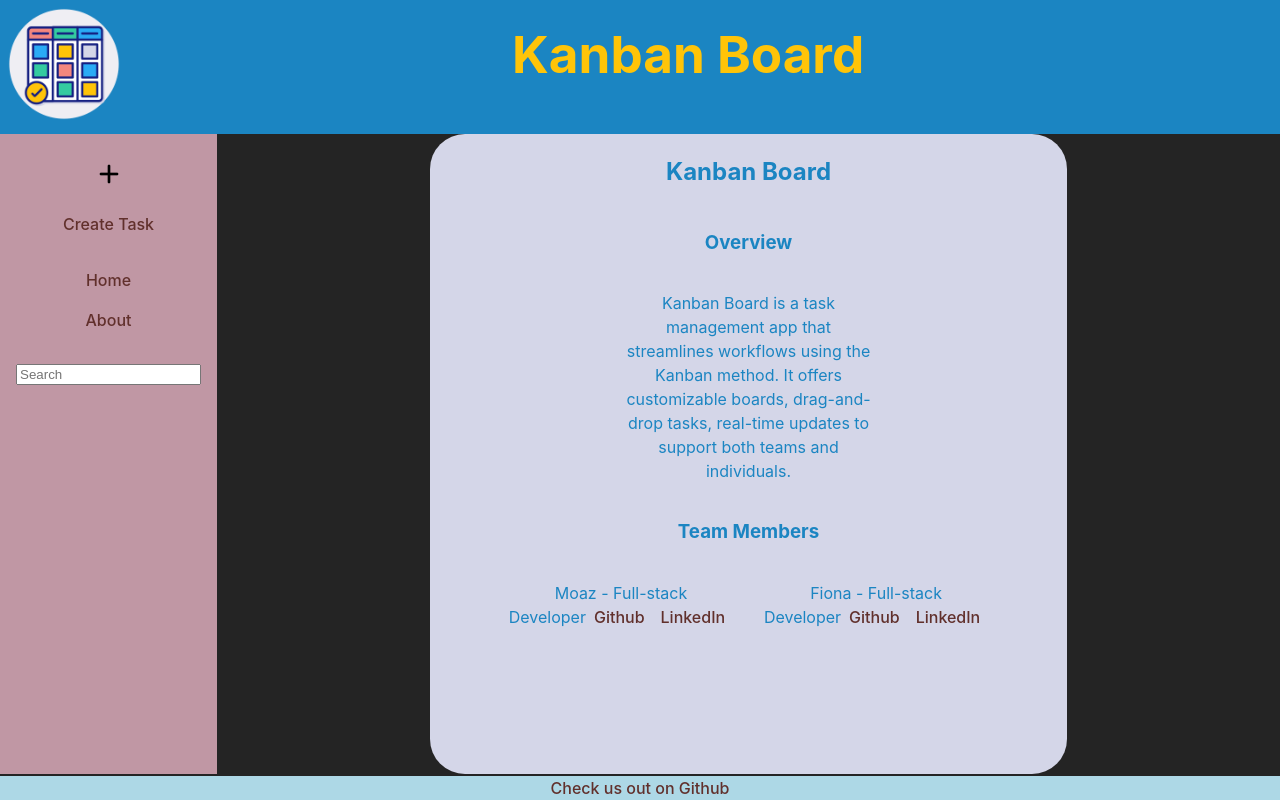
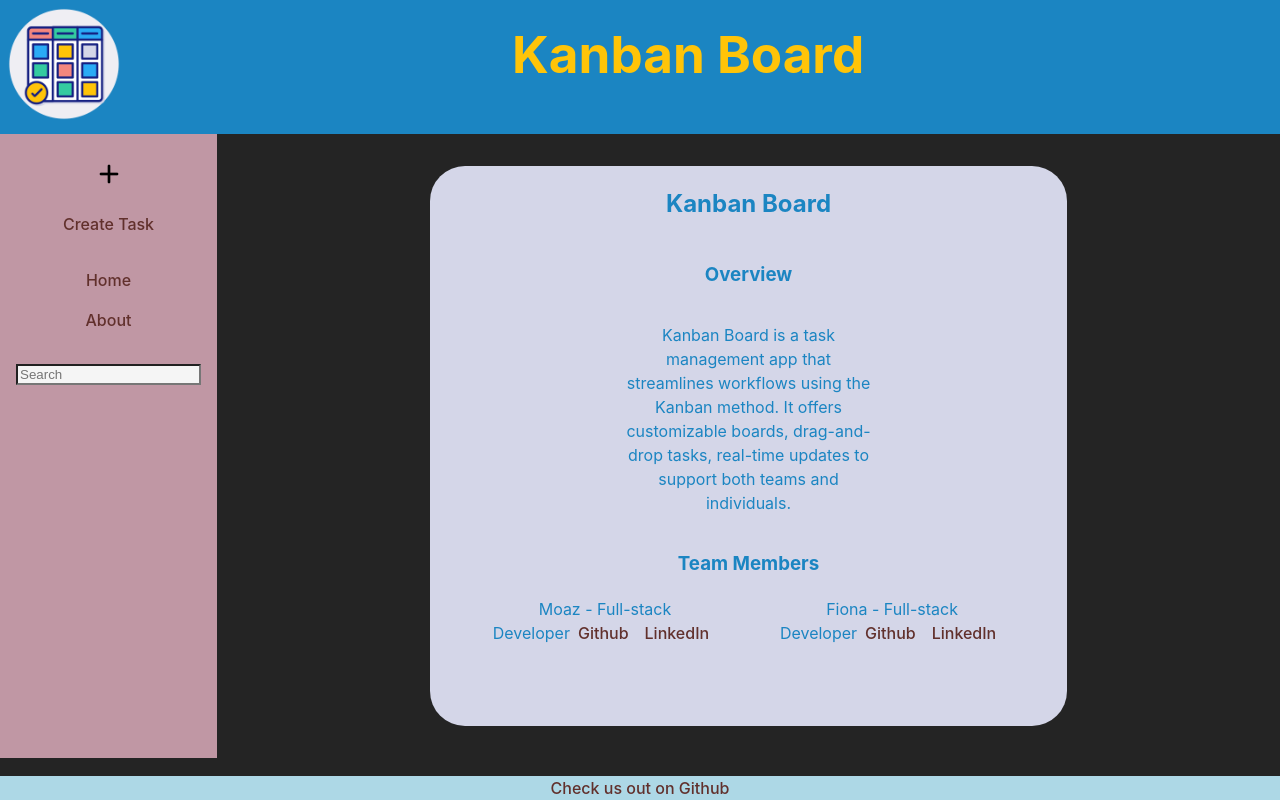
Before and after one commit to zee-fi/kanbanBoardApp, a React (Vite) app: page /about in a window 1280 px wide. Built offline with nearby package versions, Linux system fonts and the light colour scheme; no server answers; the HTML template or start-up script is replaced by a standard one.

Commit message:
changed search color, added margin in about page

```diff
--- a/src/index.css
+++ b/src/index.css
@@ -73,6 +73,7 @@ button:focus-visible {
   justify-content:space-around;
   min-height: 36em;
   width: 100%;
+
 }
 
 .task, .taskDetails {
@@ -97,6 +98,8 @@ button:focus-visible {
   display: flex;
   justify-content: space-between;
   height: 100%;
+
+
 }
 
 .navbar {
@@ -154,25 +157,24 @@ button:focus-visible {
 
 .search{
   margin: 1.5rem 0;
-}
+  background-color: whitesmoke}
+
 .appjsx{
   display: flex;
   flex-direction: column;
 }
 
+
 .about section{
-
-  height: 80vh;
-  color: rgb(27, 133, 194);
-
-}
-.about header , .about section{
   display: flex;
   flex-direction: column;
   align-items: center;
   background-color: rgb(212, 214, 232);
   border-radius: 35px;
- margin: 0 20%;
+  margin: 2em 20%;
+
+  height: 70vh;
+  color: rgb(27, 133, 194);
 }
 .about p{
   width: 40%;
@@ -181,3 +183,6 @@ button:focus-visible {
   display: flex;
   justify-content: center;
 }
+.members p{
+  margin: 0 1em;
+}
```
